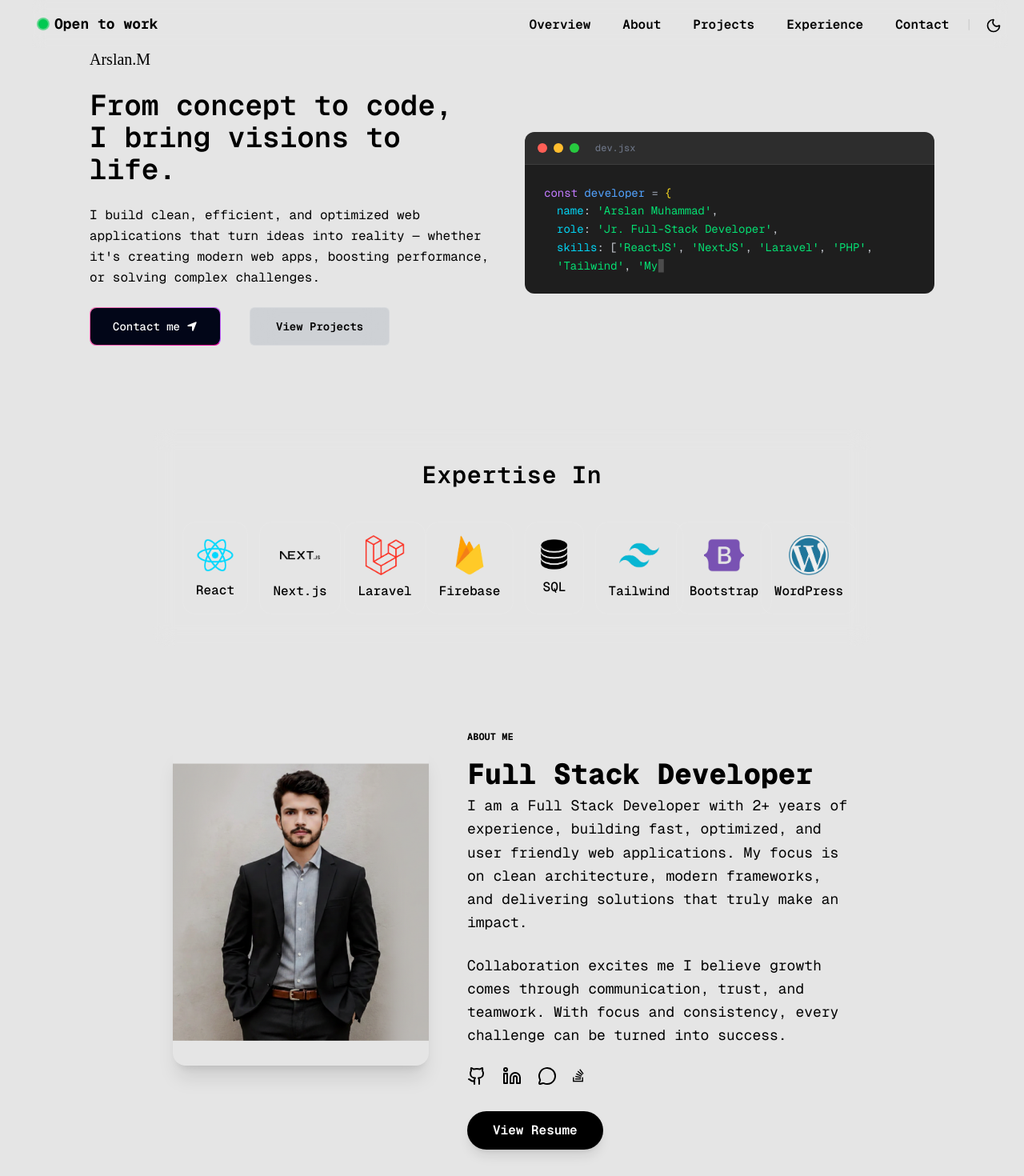
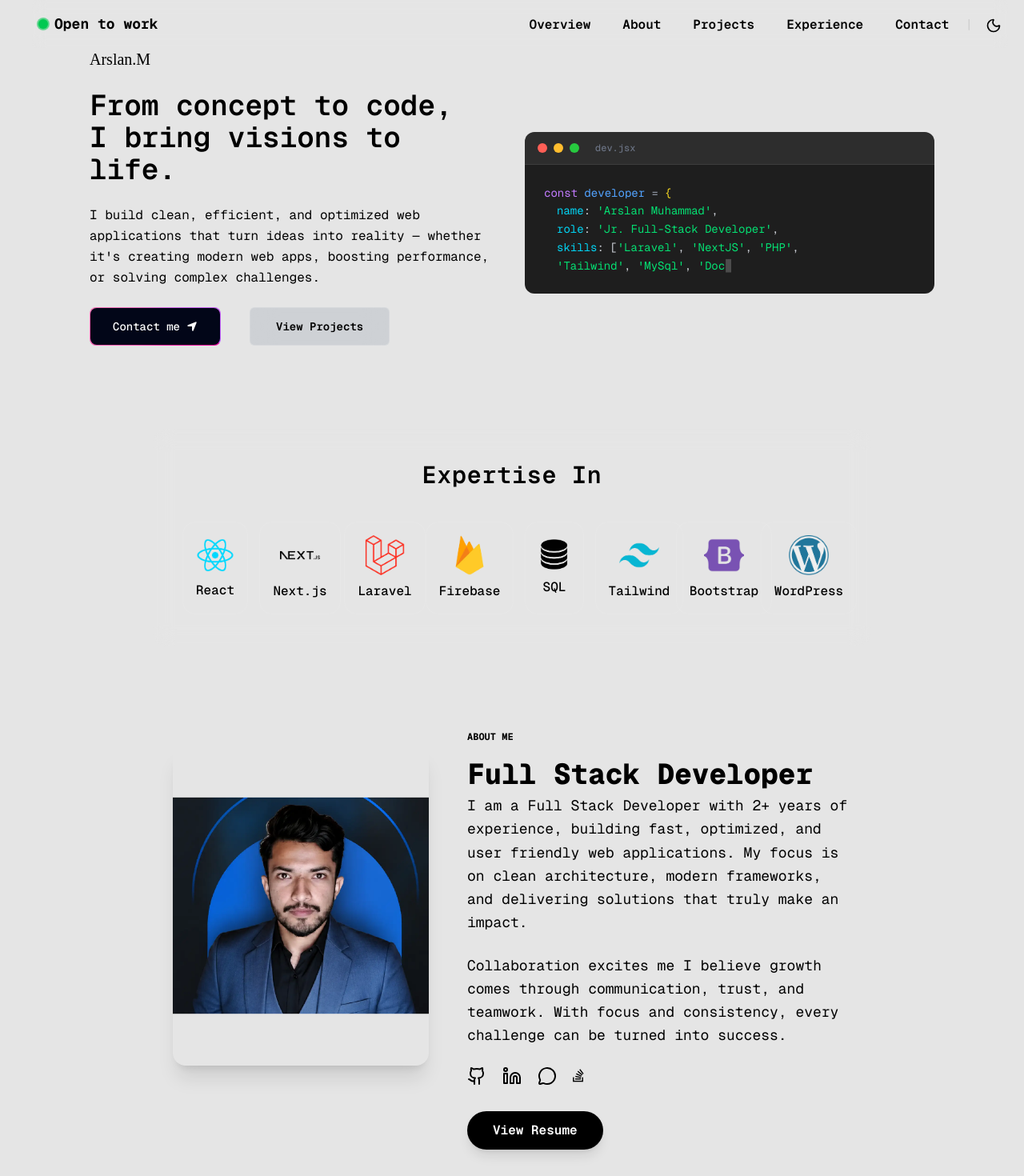
Before and after one commit to arslan433/Ar-Portfolio, a Next.js app: page / in a window 1280 px wide. Shown: the top 1470 px of the page at 80% size. Built offline with nearby package versions, Linux system fonts and the light colour scheme.

Commit message:
Profile update

```diff
--- a/src/app/layout.tsx
+++ b/src/app/layout.tsx
@@ -29,7 +29,7 @@ export const metadata: Metadata = {
     url: "https://arslan-dev.vercel.app",
     title: "Arslan - Jr. Full Stack Developer Portfolio",
     description:
-      "Building scalable web apps, analytics dashboards, and AI-powered projects with clean and efficient code.",
+      "Building web apps, analytics dashboards, and AI-powered projects with clean and efficient code.",
     images: [
       {
         url: "https://arslan-dev.vercel.app/assets/og-image.webp",
--- a/src/components/About.tsx
+++ b/src/components/About.tsx
@@ -25,7 +25,7 @@ export default function About() {
           className="relative w-64 h-80 lg:w-80 lg:h-100 min-lg:mb-[80px] rounded-2xl overflow-hidden shadow-xl"
         >
           <Image
-            src="/assets/portfolio-profile.webp"
+            src="/assets/new-profile.webp"
             alt="Profile"
             fill
             className="object-cover rounded-2xl"
--- a/src/components/CoderCard.jsx
+++ b/src/components/CoderCard.jsx
@@ -34,8 +34,8 @@ export default function CoderCard() {
                     `<span class="text-purple-400 ml-[-16px]">const</span> <span class="text-blue-400">developer</span> <span class="text-gray-400">=</span> <span class="text-yellow-300">{</span><br>` +
                     `  <span class="text-cyan-400">name</span>: <span class="text-green-400">'Arslan Muhammad'</span>,<br>` +
                     `  <span class="text-cyan-400">role</span>: <span class="text-green-400">'Jr. Full-Stack Developer'</span>,<br>` +
-                    `  <span class="text-cyan-400">skills</span>: [<span class="text-green-400">'ReactJS'</span>, <span class="text-green-400">'NextJS'</span>, <span class="text-green-400">'Laravel'</span>, <span class="text-green-400">'PHP'</span>,<br>` +
-                    `    <span class="text-green-400">'Tailwind'</span>, <span class="text-green-400">'MySql'</span>, <span class="text-green-400">'MongoDB'</span>, <span class="text-green-400">'Docker'</span>, <span class="text-green-400">'Wordpress'</span>],<br>` +
+                    `  <span class="text-cyan-400">skills</span>: [<span class="text-green-400">'Laravel'</span>, <span class="text-green-400">'NextJS'</span>, <span class="text-green-400">'PHP'</span>,<br>` +
+                    `    <span class="text-green-400">'Tailwind'</span>, <span class="text-green-400">'MySql'</span>,  <span class="text-green-400">'Docker'</span>, <span class="text-green-400">'Wordpress'</span>],<br>` +
                     `  <span class="text-cyan-400">hardWorker</span>: <span class="text-orange-400">true</span>,<br>` +
                     `  <span class="text-cyan-400">quickLearner</span>: <span class="text-orange-400">true</span>,<br>` +
                     `  <span class="text-cyan-400">problemSolver</span>: <span class="text-orange-400">true</span>,<br>` +
```
Also changed, not shown: public/assets/new-profile.webp (added).
